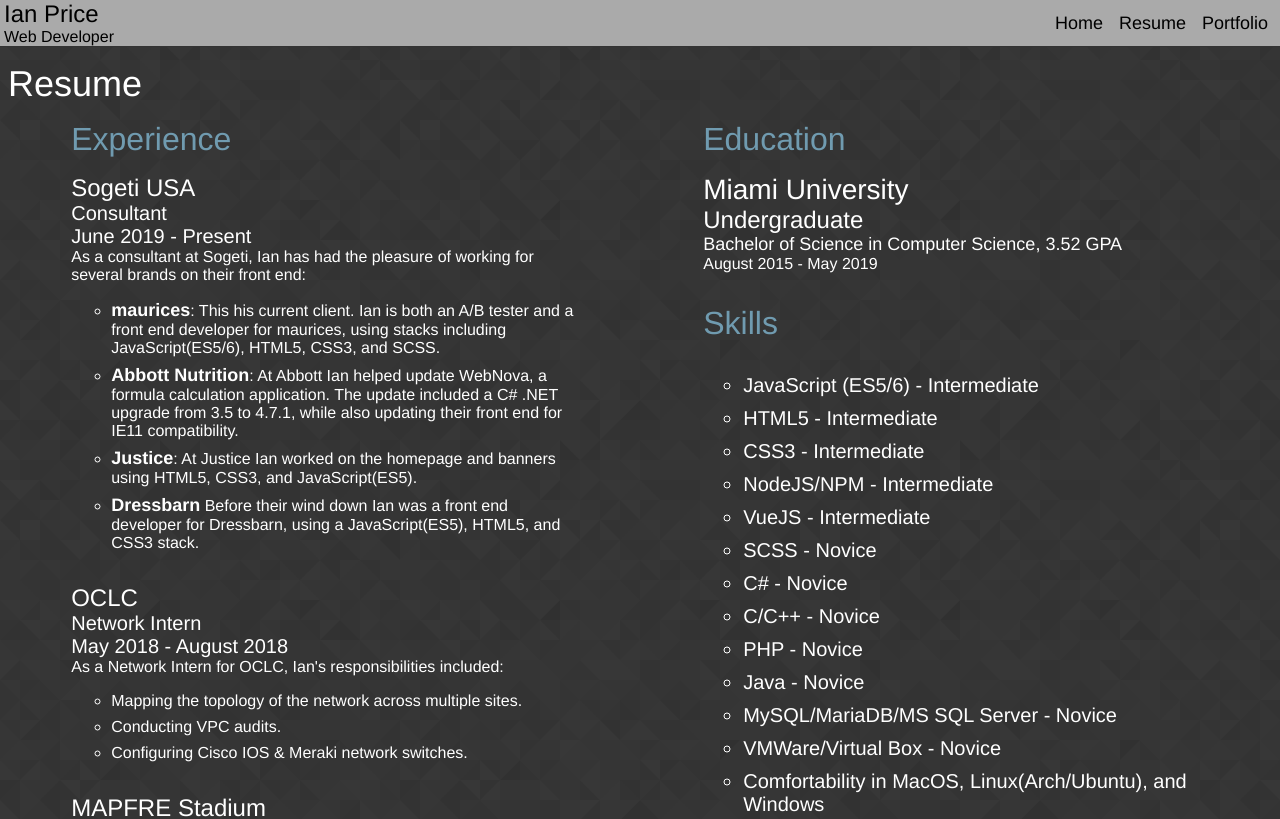
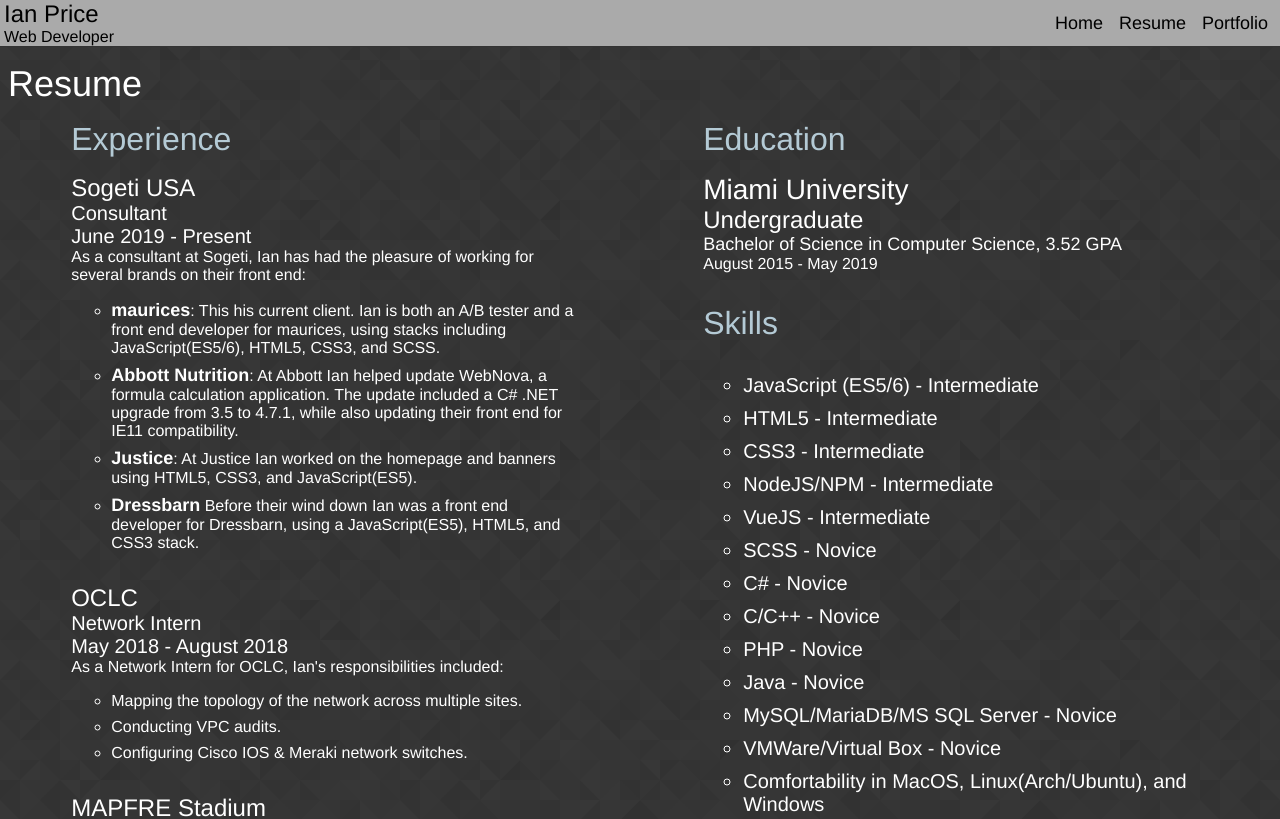
Before and after one commit to ianprice943/ianprice943-portfolio, a Vue app: page /Resume in a window 1280 px wide. Shown: the top 819 px of the page. Built offline with nearby package versions, Linux system fonts and the light colour scheme.

Commit message:
updated section title color to be more ADA compliant

```diff
--- a/src/components/Resume.vue
+++ b/src/components/Resume.vue
@@ -249,7 +249,7 @@
     .section-title {
         font-size: 32px;
         /*color: #464D77;*/
-        color: #709BB0;
+        color: #B4CAD5;
         margin: 0 0 .5em;
     }
 
```
